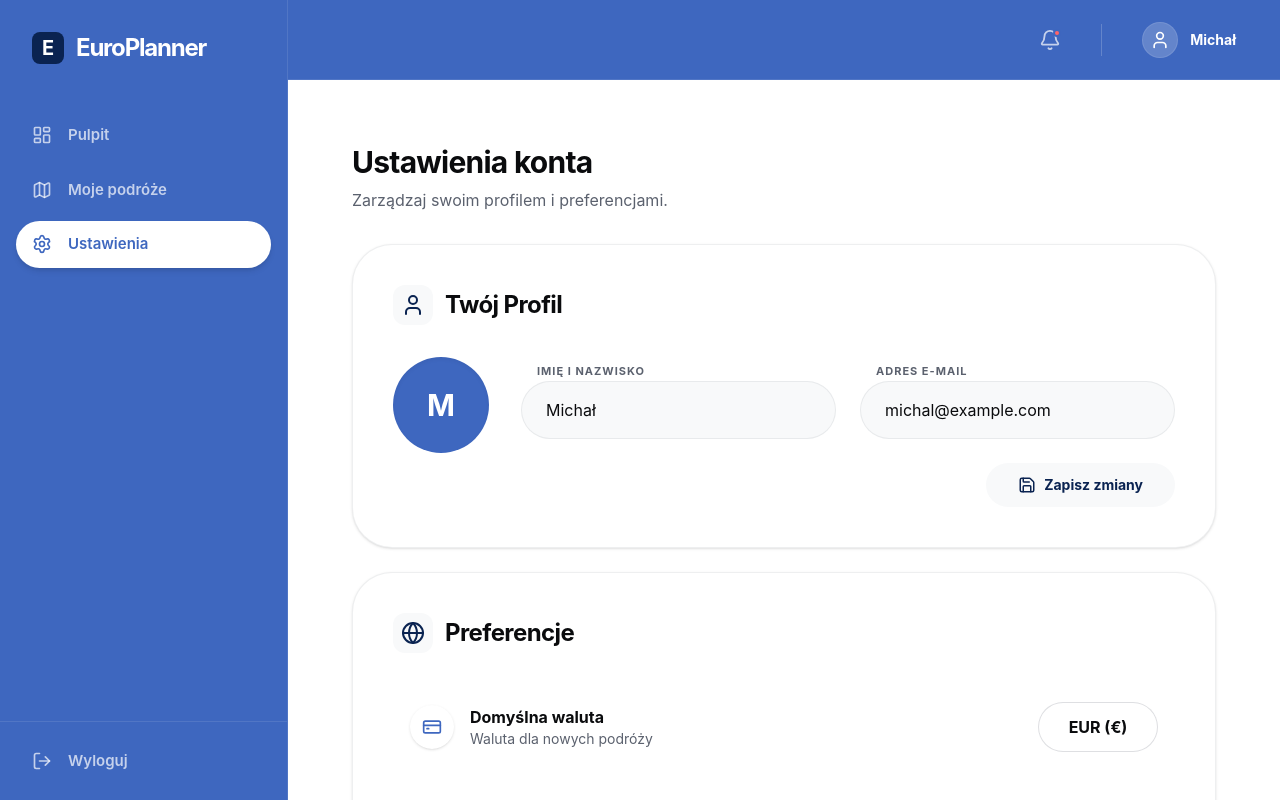
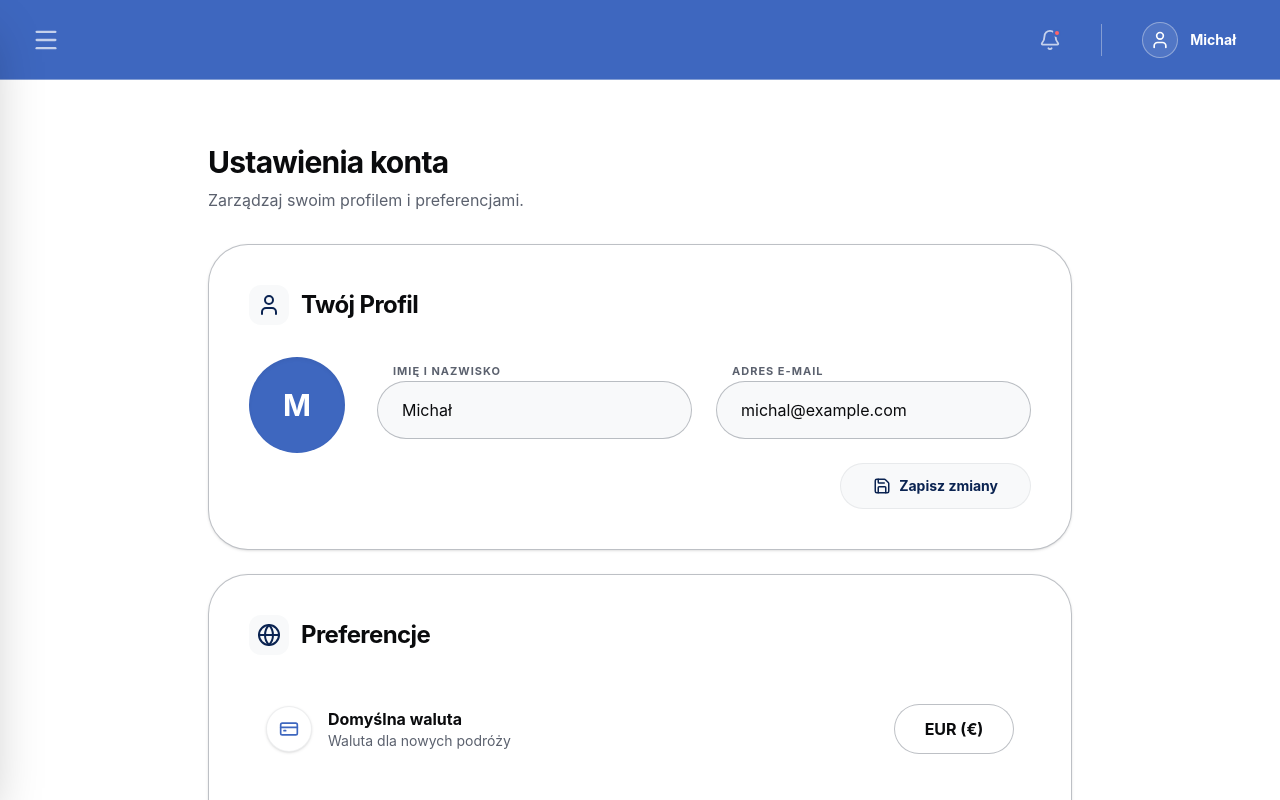
Before and after one commit to oliwier-xiao/EuroPlanner, a Next.js app: page /settings in a window 1280 px wide. Built offline with nearby package versions, Linux system fonts and the light colour scheme.

Commit message:
Lekkie poprawki
Jakieś zmiany typu wysuwany panel boczny i ciemniejsze ramki

```diff
--- a/app/(dashboard)/layout.tsx
+++ b/app/(dashboard)/layout.tsx
@@ -1,6 +1,6 @@
 "use client";
 
-import React from "react";
+import React, { useState } from "react";
 import Link from "next/link";
 import { usePathname, useRouter } from "next/navigation";
 import {
@@ -9,7 +9,9 @@ import {
   Settings,
   LogOut,
   Bell,
-  User
+  User,
+  Menu,
+  X
 } from "lucide-react";
 
 const NAV_ITEMS = [
@@ -26,20 +28,33 @@ export default function DashboardLayout({
   const pathname = usePathname();
   const router = useRouter();
 
+  const [isSidebarOpen, setIsSidebarOpen] = useState(false);
+
   const handleLogout = () => {
-    // Tutaj w przyszłości dodasz: await supabase.auth.signOut()
-    console.log("Wylogowywanie użytkownika...");
-    router.push("/login"); // Przekierowanie na stronę logowania
+    router.push("/login");
   };
 
+  const closeSidebar = () => setIsSidebarOpen(false);
+  const toggleSidebar = () => setIsSidebarOpen(!isSidebarOpen);
+
   return (
-    // Główny kontener: niebieskie tło i biały tekst dla nawigacji
-    <div className="flex h-screen bg-[#3A67BF] text-white overflow-hidden font-sans">
-      {/* SIDEBAR - Nowy, mocny niebieski */}
-      <aside className="hidden md:flex w-72 flex-col border-r border-white/10 bg-[#3E67BF]">
-        <div className="p-8">
-          <Link href="/dashboard" className="flex items-center gap-3 group">
-            {/* Logo odwrócone: białe tło, niebieska litera */}
+    <div className="flex h-screen bg-[#3A67BF] text-white overflow-hidden font-sans relative">
+
+      {isSidebarOpen && (
+        <div
+          className="fixed inset-0 bg-black/50 z-40 transition-opacity"
+          onClick={closeSidebar}
+        />
+      )}
+
+
+      <aside
+        className={`fixed inset-y-0 left-0 z-50 flex w-72 flex-col border-r border-[#eef0f3]/40 bg-[#3E67BF] transform transition-transform duration-300 ease-in-out shadow-2xl ${
+          isSidebarOpen ? "translate-x-0" : "-translate-x-full"
+        }`}
+      >
+        <div className="p-8 flex justify-between items-center">
+          <Link href="/dashboard" className="flex items-center gap-3 group" onClick={closeSidebar}>
             <div className="w-8 h-8 bg-[#0a2351] rounded-lg flex items-center justify-center">
               <span className="text-[#ffffff] font-bold text-xl">E</span>
             </div>
@@ -47,6 +62,13 @@ export default function DashboardLayout({
               EuroPlanner
             </span>
           </Link>
+
+          <button
+            onClick={closeSidebar}
+            className="text-white/70 hover:text-white transition-colors cursor-pointer"
+          >
+            <X size={24} />
+          </button>
         </div>
 
         <nav className="flex-1 px-4 space-y-2 mt-4">
@@ -56,6 +78,7 @@ export default function DashboardLayout({
               <Link
                 key={item.href}
                 href={item.href}
+                onClick={closeSidebar}
                 className={`flex items-center gap-4 px-4 py-3 rounded-full transition-all duration-200 group ${
                   isActive
                     ? "bg-white text-[#3E67BF] shadow-md"
@@ -69,7 +92,8 @@ export default function DashboardLayout({
           })}
         </nav>
 
-        <div className="p-4 border-t border-white/10">
+
+        <div className="p-4 border-t border-[#eef0f3]/40">
           <button
             onClick={handleLogout}
             className="flex items-center gap-4 px-4 py-3 w-full text-white/70 hover:text-white hover:bg-red-500/20 rounded-full transition-all cursor-pointer font-semibold"
@@ -80,27 +104,32 @@ export default function DashboardLayout({
         </div>
       </aside>
 
-      <div className="flex-1 flex flex-col min-w-0 overflow-hidden">
-        {/* TOPBAR - Nowy, mocny niebieski */}
-        <header className="h-20 border-b border-white/10 bg-[#3E67BF] flex items-center justify-between px-8 z-50">
-          <div className="md:hidden flex items-center gap-3">
-             <div className="w-7 h-7 bg-white rounded-md flex items-center justify-center text-[#3E67BF] font-bold text-sm">
-              E
-            </div>
+      <div className="flex-1 flex flex-col min-w-0 overflow-hidden w-full">
+
+
+        <header className="h-20 border-b border-[#eef0f3]/40 bg-[#3E67BF] flex items-center justify-between px-6 md:px-8 z-30">
+
+          <div className="flex items-center gap-4">
+            <button
+              onClick={toggleSidebar}
+              className="p-2 -ml-2 text-white/70 hover:text-white transition-colors cursor-pointer rounded-full hover:bg-white/10"
+            >
+              <Menu size={28} />
+            </button>
           </div>
 
-          <div className="flex-1 max-w-xl mx-4 hidden sm:block"></div>
-
-          <div className="flex items-center gap-6">
+          <div className="flex items-center gap-4 md:gap-6">
             <button className="relative p-2 text-white/70 hover:text-white hover:bg-white/10 rounded-full transition-all cursor-pointer">
               <Bell size={22} />
               <span className="absolute top-2 right-2 w-2 h-2 bg-red-400 rounded-full border-2 border-[#3E67BF]"></span>
             </button>
 
-            <div className="h-8 w-px bg-white/20 mx-2"></div>
+
+            <div className="h-8 w-px bg-[#eef0f3]/40 mx-1 md:mx-2"></div>
+
 
             <button className="flex items-center gap-3 pl-2 pr-1 py-1 rounded-full hover:bg-white/10 transition-all cursor-pointer group">
-              <div className="w-9 h-9 rounded-full bg-white/20 border border-white/10 flex items-center justify-center text-white">
+              <div className="w-9 h-9 rounded-full bg-white/10 border border-[#eef0f3]/40 flex items-center justify-center text-white">
                 <User size={20} />
               </div>
               <span className="hidden sm:block text-sm font-bold text-white pr-2">Michał</span>
@@ -108,7 +137,6 @@ export default function DashboardLayout({
           </div>
         </header>
 
-        {/* MAIN CONTENT - Białe tło dla idealnego kontrastu z niebieską nawigacją */}
         <main className="flex-1 overflow-y-auto bg-[#ffffff]">
           {children}
         </main>
--- a/app/(dashboard)/settings/page.tsx
+++ b/app/(dashboard)/settings/page.tsx
@@ -22,7 +22,7 @@ export default function SettingsPage() {
   const [currency, setCurrency] = useState("EUR");
   const [notifications, setNotifications] = useState(true);
 
-  // LOGIKA AWATARA
+
   const [avatarUrl, setAvatarUrl] = useState<string | null>(null);
   const fileInputRef = useRef<HTMLInputElement>(null);
 
@@ -38,7 +38,7 @@ export default function SettingsPage() {
     }
   };
 
-  // LOGIKA USUWANIA KONTA
+
   const [isDeleteModalOpen, setIsDeleteModalOpen] = useState(false);
   const [countdown, setCountdown] = useState(5);
 
@@ -56,10 +56,9 @@ export default function SettingsPage() {
   };
 
   return (
-    // DODANO pt-10 md:pt-16 DLA ODSTĘPU OD GÓRY
     <div className="pt-10 md:pt-16 space-y-8 animate-in fade-in slide-in-from-bottom-4 duration-500 max-w-4xl mx-auto pb-20 px-4">
 
-      {/* NAGŁÓWEK */}
+
       <div>
         <h2 className="text-3xl font-bold text-[#0a0b0d] tracking-tight mb-2">Ustawienia konta</h2>
         <p className="text-[#5b616e]">Zarządzaj swoim profilem i preferencjami.</p>
@@ -67,8 +66,8 @@ export default function SettingsPage() {
 
       <div className="space-y-6">
 
-        {/* KARTA 1: PROFIL */}
-        <div className="bg-[#ffffff] rounded-[40px] border border-[#5b616e]/10 shadow-sm p-8 md:p-10">
+
+        <div className="bg-[#ffffff] rounded-[40px] border border-[#5b616e]/40 shadow-sm p-8 md:p-10">
           <div className="flex items-center gap-3 mb-8">
             <div className="p-2 bg-[#f8f9fa] rounded-xl text-[#0a2351]">
               <User size={24} />
@@ -109,25 +108,27 @@ export default function SettingsPage() {
               <div className="grid grid-cols-1 sm:grid-cols-2 gap-6">
                 <div className="space-y-2">
                   <label className="text-[11px] font-bold uppercase tracking-[1px] text-[#5b616e] pl-4">Imię i nazwisko</label>
+
                   <input
                     type="text"
                     value={name}
                     onChange={(e) => setName(e.target.value)}
-                    className="w-full bg-[#f8f9fa] border border-[#5b616e]/10 rounded-[56px] px-6 py-4 text-[#0a0b0d] focus:outline-none focus:border-[#0a2351] transition-colors"
+                    className="w-full bg-[#f8f9fa] border border-[#5b616e]/40 rounded-[56px] px-6 py-4 text-[#0a0b0d] focus:outline-none focus:border-[#0a2351] transition-colors"
                   />
                 </div>
                 <div className="space-y-2">
                   <label className="text-[11px] font-bold uppercase tracking-[1px] text-[#5b616e] pl-4">Adres E-mail</label>
+
                   <input
                     type="email"
                     value={email}
                     onChange={(e) => setEmail(e.target.value)}
-                    className="w-full bg-[#f8f9fa] border border-[#5b616e]/10 rounded-[56px] px-6 py-4 text-[#0a0b0d] focus:outline-none focus:border-[#0a2351] transition-colors"
+                    className="w-full bg-[#f8f9fa] border border-[#5b616e]/40 rounded-[56px] px-6 py-4 text-[#0a0b0d] focus:outline-none focus:border-[#0a2351] transition-colors"
                   />
                 </div>
               </div>
               <div className="flex justify-end">
-                <button className="px-8 py-3 bg-[#f8f9fa] hover:bg-[#eef0f3] text-[#0a2351] font-bold rounded-[56px] transition-colors flex items-center gap-2 text-sm">
+                <button className="px-8 py-3 bg-[#f8f9fa] hover:bg-[#eef0f3] text-[#0a2351] font-bold rounded-[56px] transition-colors flex items-center gap-2 text-sm border border-[#5b616e]/10">
                   <Save size={18} />
                   Zapisz zmiany
                 </button>
@@ -136,8 +137,8 @@ export default function SettingsPage() {
           </div>
         </div>
 
-        {/* KARTA 2: PREFERENCJE */}
-        <div className="bg-[#ffffff] rounded-[40px] border border-[#5b616e]/10 shadow-sm p-8 md:p-10">
+
+        <div className="bg-[#ffffff] rounded-[40px] border border-[#5b616e]/40 shadow-sm p-8 md:p-10">
           <div className="flex items-center gap-3 mb-8">
             <div className="p-2 bg-[#f8f9fa] rounded-xl text-[#0a2351]">
               <Globe size={24} />
@@ -146,9 +147,10 @@ export default function SettingsPage() {
           </div>
 
           <div className="space-y-6">
-            <div className="flex flex-col sm:flex-row sm:items-center justify-between gap-4 p-4 rounded-[32px] hover:bg-[#f8f9fa] transition-colors border border-transparent hover:border-[#5b616e]/10">
+
+            <div className="flex flex-col sm:flex-row sm:items-center justify-between gap-4 p-4 rounded-[32px] hover:bg-[#f8f9fa] transition-colors border border-transparent hover:border-[#5b616e]/40">
               <div className="flex items-center gap-4">
-                <div className="p-3 bg-[#ffffff] shadow-sm rounded-full text-[#3E67BF]">
+                <div className="p-3 bg-[#ffffff] shadow-sm rounded-full text-[#3E67BF] border border-[#5b616e]/10">
                   <CreditCard size={20} />
                 </div>
                 <div>
@@ -156,10 +158,11 @@ export default function SettingsPage() {
                   <p className="text-sm text-[#5b616e]">Waluta dla nowych podróży</p>
                 </div>
               </div>
+
               <select
                 value={currency}
                 onChange={(e) => setCurrency(e.target.value)}
-                className="bg-[#ffffff] border border-[#5b616e]/20 rounded-full px-6 py-3 text-[#0a0b0d] font-bold focus:outline-none focus:border-[#0a2351] transition-colors appearance-none cursor-pointer text-center min-w-[120px]"
+                className="bg-[#ffffff] border border-[#5b616e]/40 rounded-full px-6 py-3 text-[#0a0b0d] font-bold focus:outline-none focus:border-[#0a2351] transition-colors appearance-none cursor-pointer text-center min-w-[120px]"
               >
                 <option value="EUR">EUR (€)</option>
                 <option value="PLN">PLN (zł)</option>
@@ -167,9 +170,10 @@ export default function SettingsPage() {
               </select>
             </div>
 
-            <div className="flex flex-col sm:flex-row sm:items-center justify-between gap-4 p-4 rounded-[32px] hover:bg-[#f8f9fa] transition-colors border border-transparent hover:border-[#5b616e]/10">
+
+            <div className="flex flex-col sm:flex-row sm:items-center justify-between gap-4 p-4 rounded-[32px] hover:bg-[#f8f9fa] transition-colors border border-transparent hover:border-[#5b616e]/40">
               <div className="flex items-center gap-4">
-                <div className="p-3 bg-[#ffffff] shadow-sm rounded-full text-[#3E67BF]">
+                <div className="p-3 bg-[#ffffff] shadow-sm rounded-full text-[#3E67BF] border border-[#5b616e]/10">
                   <Bell size={20} />
                 </div>
                 <div>
@@ -179,16 +183,16 @@ export default function SettingsPage() {
               </div>
               <button
                 onClick={() => setNotifications(!notifications)}
-                className={`relative w-14 h-8 rounded-full transition-colors duration-300 ${notifications ? 'bg-[#0a2351]' : 'bg-[#eef0f3]'}`}
+                className={`relative w-14 h-8 rounded-full transition-colors duration-300 ${notifications ? 'bg-[#0a2351]' : 'bg-[#eef0f3] border border-[#5b616e]/20'}`}
               >
-                <div className={`absolute top-1 left-1 bg-white w-6 h-6 rounded-full transition-transform duration-300 shadow-sm ${notifications ? 'translate-x-6' : 'translate-x-0'}`} />
+                <div className={`absolute top-1 left-1 bg-white w-6 h-6 rounded-full transition-transform duration-300 shadow-sm ${notifications ? 'translate-x-6' : 'translate-x-0 border border-[#5b616e]/10'}`} />
               </button>
             </div>
           </div>
         </div>
 
-        {/* KARTA 3: BEZPIECZEŃSTWO */}
-        <div className="bg-[#ffffff] rounded-[40px] border border-[#5b616e]/10 shadow-sm p-8 md:p-10">
+
+        <div className="bg-[#ffffff] rounded-[40px] border border-[#5b616e]/40 shadow-sm p-8 md:p-10">
           <div className="flex items-center gap-3 mb-8">
             <div className="p-2 bg-[#f8f9fa] rounded-xl text-[#0a2351]">
               <Shield size={24} />
@@ -196,9 +200,10 @@ export default function SettingsPage() {
             <h3 className="text-2xl font-bold text-[#0a0b0d] tracking-tight">Bezpieczeństwo</h3>
           </div>
 
+
           <Link
             href="/settings/password"
-            className="flex items-center justify-between p-6 rounded-[32px] bg-[#f8f9fa] hover:bg-[#eef0f3] transition-colors group border border-transparent hover:border-[#0a2351]/10"
+            className="flex items-center justify-between p-6 rounded-[32px] bg-[#f8f9fa] hover:bg-[#eef0f3] transition-colors group border border-[#5b616e]/10 hover:border-[#0a2351]/30"
           >
             <div className="flex items-center gap-4">
               <Lock size={20} className="text-[#3E67BF]" />
@@ -211,8 +216,8 @@ export default function SettingsPage() {
           </Link>
         </div>
 
-        {/* KARTA 4: STREFA NIEBEZPIECZNA */}
-        <div className="bg-[#ffffff] rounded-[40px] border border-red-100 shadow-sm p-8 md:p-10 mt-12">
+
+        <div className="bg-[#ffffff] rounded-[40px] border border-red-200 shadow-sm p-8 md:p-10 mt-12">
           <h3 className="text-xl font-bold text-red-600 tracking-tight mb-6">Strefa niebezpieczna</h3>
 
           <div className="flex flex-col sm:flex-row items-start sm:items-center justify-between gap-6">
@@ -222,7 +227,7 @@ export default function SettingsPage() {
             </div>
             <button
               onClick={openDeleteModal}
-              className="px-6 py-3 bg-red-50 hover:bg-red-100 text-red-600 font-bold rounded-[56px] transition-colors flex items-center gap-2 shrink-0 text-sm"
+              className="px-6 py-3 bg-red-50 hover:bg-red-100 text-red-600 font-bold rounded-[56px] transition-colors flex items-center gap-2 shrink-0 text-sm border border-red-200"
             >
               <Trash2 size={18} />
               Usuń konto
@@ -231,10 +236,11 @@ export default function SettingsPage() {
         </div>
       </div>
 
-      {/* MODAL USUNIĘCIA KONTA */}
+
       {isDeleteModalOpen && (
         <div className="fixed inset-0 z-[100] w-screen h-screen bg-[#0a0b0d]/40 backdrop-blur-md flex justify-center items-center p-4">
-          <div className="bg-[#ffffff] border border-[#5b616e]/20 w-full max-w-md rounded-[40px] p-10 shadow-2xl animate-in fade-in zoom-in duration-200">
+
+          <div className="bg-[#ffffff] border border-[#5b616e]/40 w-full max-w-md rounded-[40px] p-10 shadow-2xl animate-in fade-in zoom-in duration-200">
             <div className="flex flex-col items-center text-center">
               <div className="w-20 h-20 bg-red-50 rounded-full flex items-center justify-center mb-6 text-red-500">
                 <AlertCircle size={40} />
@@ -258,7 +264,7 @@ export default function SettingsPage() {
                 </button>
                 <button
                   onClick={() => setIsDeleteModalOpen(false)}
-                  className="w-full py-4 text-[#0a2351] font-bold hover:bg-[#f8f9fa] rounded-[56px] transition-colors"
+                  className="w-full py-4 text-[#0a2351] font-bold hover:bg-[#f8f9fa] rounded-[56px] transition-colors border border-transparent hover:border-[#5b616e]/20"
                 >
                   Anuluj
                 </button>
--- a/app/(dashboard)/trips/page.tsx
+++ b/app/(dashboard)/trips/page.tsx
@@ -45,8 +45,8 @@ export default function TripsListPage() {
           </button>
         </div>
 
-        {/* WYSZUKIWARKA I FILTRY */}
-        <div className="flex flex-col sm:flex-row gap-4 bg-[#ffffff] p-4 rounded-[24px] border border-[#5b616e]/20">
+        {/* WYSZUKIWARKA I FILTRY - Zmieniono border na /40 */}
+        <div className="flex flex-col sm:flex-row gap-4 bg-[#ffffff] p-4 rounded-[24px] border border-[#5b616e]/40">
           <div className="flex-1 relative">
             <Search className="absolute left-4 top-1/2 -translate-y-1/2 text-[#5b616e]" size={20} />
             <input
@@ -77,7 +77,8 @@ export default function TripsListPage() {
             <div
               key={trip.id}
               onClick={() => router.push(`/trips/${trip.id}`)}
-              className="bg-[#ffffff] p-8 rounded-[32px] border border-[#5b616e]/20 hover:border-[#0a2351] hover:shadow-lg transition-all cursor-pointer group flex flex-col h-full"
+
+              className="bg-[#ffffff] p-8 rounded-[32px] border border-[#5b616e]/40 hover:border-[#0a2351] hover:shadow-lg transition-all cursor-pointer group flex flex-col h-full"
             >
               <div className="flex justify-between items-start mb-6">
                  <span className={`px-4 py-1.5 text-xs font-bold rounded-full ${
@@ -121,7 +122,8 @@ export default function TripsListPage() {
           ))}
 
           {filteredTrips.length === 0 && (
-            <div className="col-span-full text-center py-20 bg-[#f8f9fa] rounded-[40px] border border-dashed border-[#5b616e]/30">
+
+            <div className="col-span-full text-center py-20 bg-[#f8f9fa] rounded-[40px] border border-dashed border-[#5b616e]/40">
               <p className="text-[#5b616e] text-lg">Nie znaleźliśmy podróży o statusie: <span className="text-[#0a0b0d] font-bold">{statusFilter}</span>.</p>
             </div>
           )}
@@ -154,7 +156,8 @@ function NewTripModal({ onClose }: { onClose: () => void }) {
 
   return (
     <div className="fixed inset-0 z-[100] w-screen h-screen bg-[#0a0b0d]/20 backdrop-blur-sm flex justify-center items-center p-4">
-      <div className="bg-[#ffffff] border border-[#5b616e]/20 w-full max-w-xl rounded-[40px] p-10 shadow-2xl animate-in fade-in zoom-in duration-200">
+
+      <div className="bg-[#ffffff] border border-[#5b616e]/40 w-full max-w-xl rounded-[40px] p-10 shadow-2xl animate-in fade-in zoom-in duration-200">
 
         <div className="flex justify-between items-start mb-8">
           <h2 className="text-3xl font-bold text-[#0a0b0d] tracking-tight">Stwórz nową podróż</h2>
@@ -167,15 +170,17 @@ function NewTripModal({ onClose }: { onClose: () => void }) {
           <div className="space-y-6">
             <div className="space-y-2">
               <label className="text-[11px] font-bold uppercase tracking-[1px] text-[#5b616e] pl-4">Nazwa podróży</label>
+
               <input
                 type="text"
                 placeholder="np. Eurotrip 2026"
-                className="w-full bg-[#f8f9fa] border border-[#5b616e]/20 rounded-full px-6 py-4 text-[#0a0b0d] focus:outline-none focus:border-[#0a2351] transition-colors"
+                className="w-full bg-[#f8f9fa] border border-[#5b616e]/40 rounded-full px-6 py-4 text-[#0a0b0d] focus:outline-none focus:border-[#0a2351] transition-colors"
               />
             </div>
             <div className="space-y-2">
               <label className="text-[11px] font-bold uppercase tracking-[1px] text-[#5b616e] pl-4">Główna waluta</label>
-              <select className="w-full bg-[#f8f9fa] border border-[#5b616e]/20 rounded-full px-6 py-4 text-[#0a0b0d] focus:outline-none focus:border-[#0a2351] transition-colors appearance-none cursor-pointer">
+
+              <select className="w-full bg-[#f8f9fa] border border-[#5b616e]/40 rounded-full px-6 py-4 text-[#0a0b0d] focus:outline-none focus:border-[#0a2351] transition-colors appearance-none cursor-pointer">
                 <option value="EUR">Euro (EUR) - Domyślna</option>
                 <option value="PLN">Złoty (PLN)</option>
                 <option value="CZK">Korona czeska (CZK)</option>
@@ -189,12 +194,13 @@ function NewTripModal({ onClose }: { onClose: () => void }) {
             <div className="space-y-3 max-h-48 overflow-y-auto pr-2 custom-scrollbar">
               {participants.map((p, index) => (
                 <div key={index} className="flex gap-3 items-center animate-in fade-in slide-in-from-left-2 duration-200">
+
                   <input
                     type="text"
                     value={p}
                     onChange={(e) => updateParticipant(index, e.target.value)}
                     placeholder={`Imię uczestnika ${index + 1}`}
-                    className="flex-1 bg-[#ffffff] border border-[#5b616e]/20 rounded-full px-5 py-3 text-[#0a0b0d] focus:outline-none focus:border-[#0a2351] transition-colors"
+                    className="flex-1 bg-[#ffffff] border border-[#5b616e]/40 rounded-full px-5 py-3 text-[#0a0b0d] focus:outline-none focus:border-[#0a2351] transition-colors"
                   />
                   {index > 0 && (
                     <button
```
Also changed, not shown: app/(dashboard)/dashboard/DashboardClient.tsx (+12 -9 lines).
